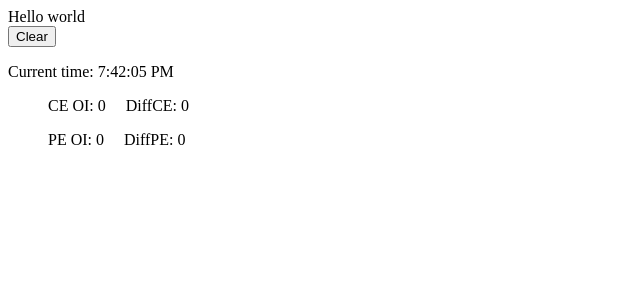
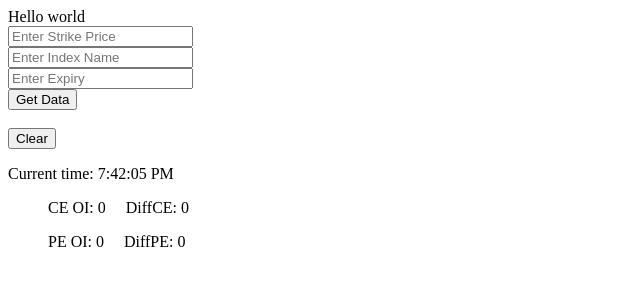
Before and after one commit to priyansh203/OI-Data, a plain HTML site: page index.html in a window 1280 px wide. Shown: the whole page, without its empty margins (0-640 px from the left). Drawn offline with Linux system fonts and the light colour scheme; no server answers.

Commit message:
Update index.html

```diff
--- a/index.html
+++ b/index.html
@@ -10,6 +10,10 @@
 
 <body>
   Hello world<br>
+  <input type="text" id="textfield" name="textfield" placeholder="Enter Strike Price"><br>
+  <input type="text" id="index" name="index" placeholder="Enter Index Name"><br>
+  <input type="text" id="expiry" name="expiry" placeholder="Enter Expiry"><br>
+  <button id="getDataButton">Get Data</button><br><br>
   <button id="clearButton">Clear</button>
   <div id="openInterestContainer"></div>
 
```
